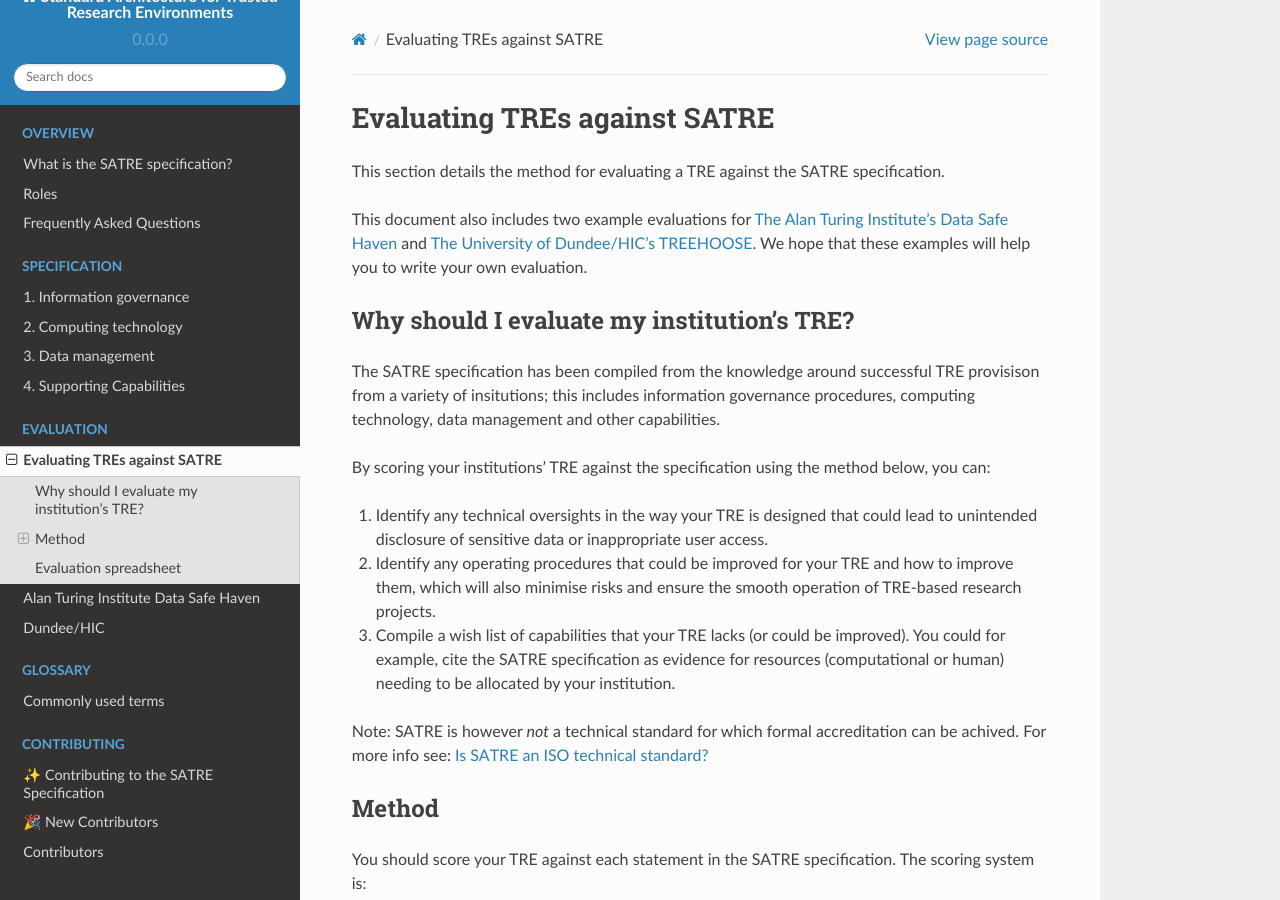
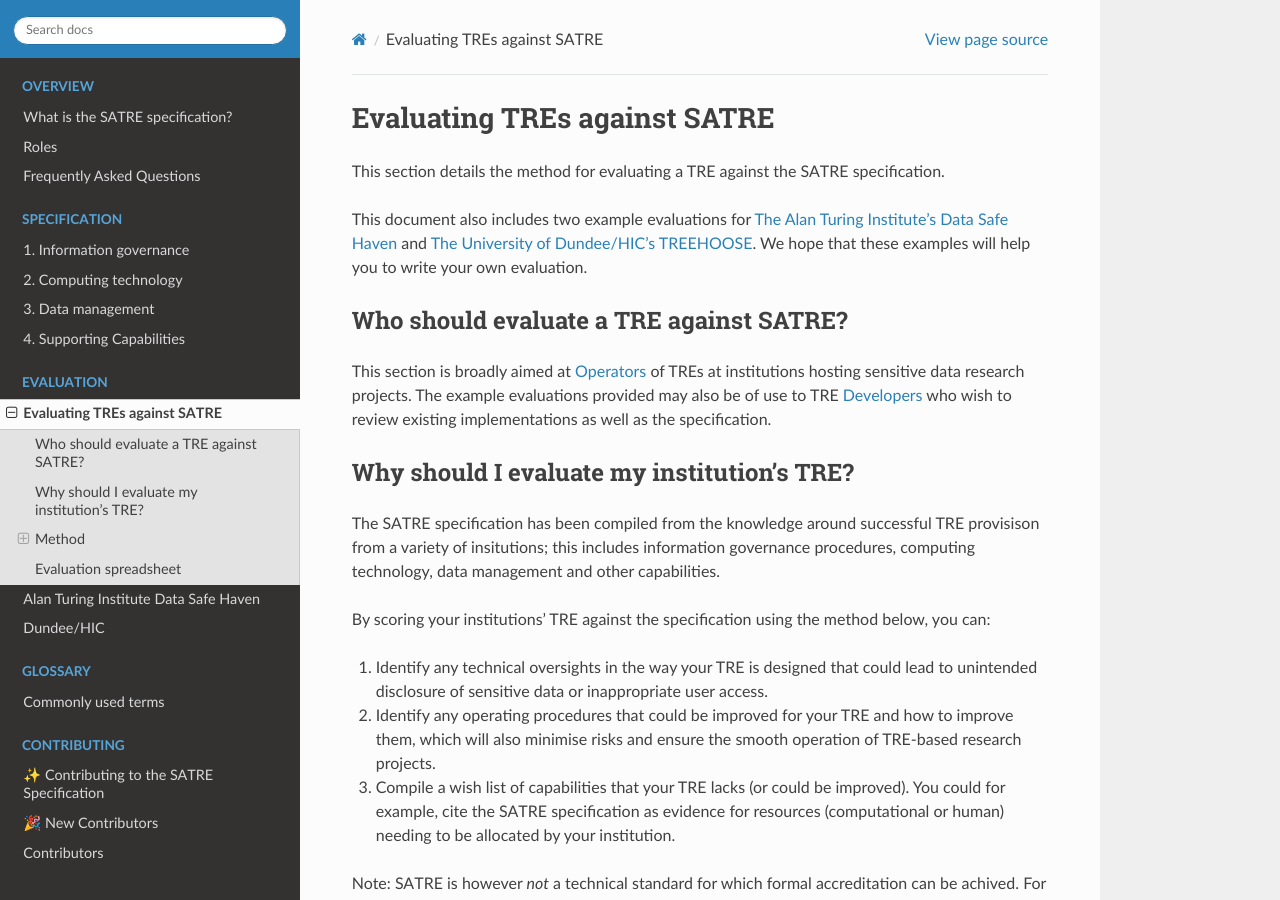
Before and after one commit to sa-tre/satre-specification, a Sphinx documentation site: the page built from docs/source/evaluation.md, in a window 1280 px wide and 900 px high. Built offline with Sphinx 7.4.7 and the Read the Docs theme 2.0.0, drawn with Linux system fonts in a browser that asks for light colours.

Commit message:
who should evaluate

```diff
--- a/docs/source/evaluation.md
+++ b/docs/source/evaluation.md
@@ -6,6 +6,10 @@ This section details the method for evaluating a TRE against the SATRE specifica
 
 This document also includes two example evaluations for {ref}`The Alan Turing Institute's Data Safe Haven <evaluation_alan_turing_institute>` and {ref}`The University of Dundee/HIC's TREEHOOSE <evaluation_dundee_hic>`.
 We hope that these examples will help you to write your own evaluation.
+
+## Who should evaluate a TRE against SATRE?
+
+This section is broadly aimed at {ref}`Operators <infrastructure_roles>` of TREs at institutions hosting sensitive data research projects. The example evaluations provided may also be of use to TRE {ref}`Developers <infrastructure_roles>` who wish to review existing implementations as well as the specification.
 
 (why_evaluate)=
 
```
